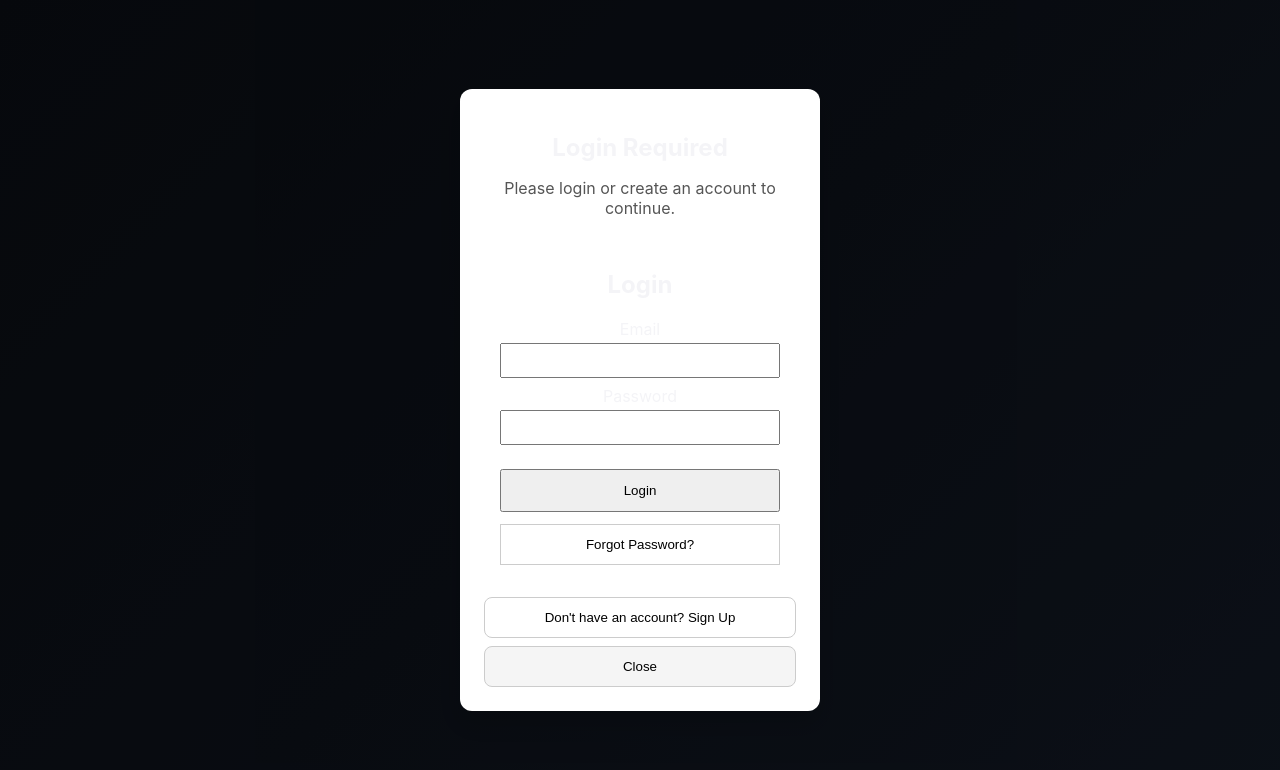
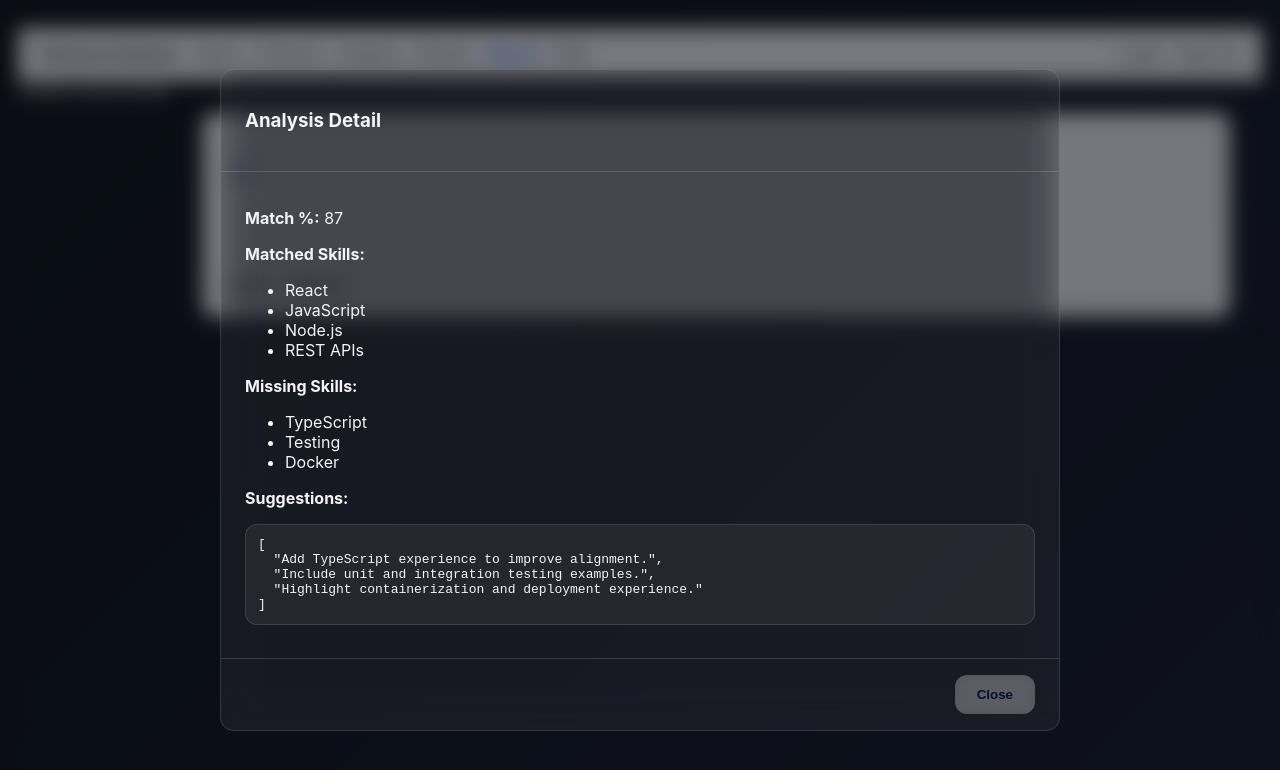
Before and after one commit to GangaBalaSagar/ResumeAnalyzer, a React (Vite) app in the folder client/: page /app/report in a window 1280 px wide. Before the commit this address led to /login. Shown: the top 770 px of the page. Built offline with nearby package versions, Linux system fonts and the light colour scheme; no server answers.

Commit message:
feat: implement unified public and authenticated application experience

```diff
--- a/client/src/components/AnalysisDetail.jsx
+++ b/client/src/components/AnalysisDetail.jsx
@@ -1,12 +1,18 @@
 import { useEffect, useState } from "react";
 import api from "../api";
 
-export default function AnalysisDetail({ id, onClose }) {
-  const [data, setData] = useState(null);
+export default function AnalysisDetail({ id, onClose, reportData }) {
+  const [data, setData] = useState(reportData ?? null);
 
   useEffect(() => {
+    if (reportData) {
+      setData(reportData);
+      return;
+    }
+
+    if (!id) return;
     api.get(`/analyses/${id}`).then((res) => setData(res.data));
-  }, [id]);
+  }, [id, reportData]);
 
   if (!data) return null;
 
--- a/client/src/components/AnalyzeForm.jsx
+++ b/client/src/components/AnalyzeForm.jsx
@@ -6,6 +6,7 @@ import UploadBox from "./analyze/UploadBox";
 import JobDescriptionInput from "./analyze/JobDescriptionInput";
 import ActionControls from "./analyze/ActionControls";
 import { useAuth } from "../context/AuthContext";
+import { useAuthModal } from "../context/AuthModalContext";
 import { useReport } from "../context/ReportContext";
 
 const LS_JD_KEY = "ra_jd_v1";
@@ -17,9 +18,11 @@ export default function AnalyzeForm() {
   const [loading, setLoading] = useState(false);
   const [progress, setProgress] = useState(0);
   const [uploadError, setUploadError] = useState("");
+  const [showGuestModal, setShowGuestModal] = useState(false);
 
   const { requireAuth } = useAuthGate();
   const { user } = useAuth();
+  const { openLoginModal, openSignupModal } = useAuthModal();
   const { setCurrentReportId } = useReport();
   const navigate = useNavigate();
   const progressRef = useRef(null);
@@ -47,6 +50,11 @@ export default function AnalyzeForm() {
   async function handleAnalyze() {
     if (!file) return alert("Please upload a resume");
     if (!jd.trim()) return alert("Enter job description");
+
+    if (!user) {
+      setShowGuestModal(true);
+      return;
+    }
 
     const formData = new FormData();
     formData.append("file", file);
@@ -80,6 +88,16 @@ export default function AnalyzeForm() {
     } finally {
       setLoading(false);
     }
+  }
+
+  function handleOpenLogin() {
+    setShowGuestModal(false);
+    openLoginModal();
+  }
+
+  function handleOpenSignup() {
+    setShowGuestModal(false);
+    openSignupModal();
   }
 
   function handleReset() {
@@ -157,6 +175,25 @@ export default function AnalyzeForm() {
 
   return (
     <div className="analysis-grid">
+      {showGuestModal && (
+        <div style={{ position: "fixed", inset: 0, background: "rgba(17, 24, 39, 0.45)", display: "flex", alignItems: "center", justifyContent: "center", zIndex: 1000 }}>
+          <div style={{ background: "#fff", borderRadius: "12px", padding: "2rem", maxWidth: "420px", width: "90%", boxShadow: "0 10px 30px rgba(0,0,0,0.2)" }}>
+            <h3 style={{ marginTop: 0 }}>🔒 Analyze Your Resume</h3>
+            <p>Create a free account to:</p>
+            <ul style={{ paddingLeft: "1.2rem", marginBottom: "1rem" }}>
+              <li>Analyze your own resume</li>
+              <li>Generate ATS reports</li>
+              <li>Save analysis history</li>
+              <li>Track improvements</li>
+            </ul>
+            <div style={{ display: "flex", gap: "0.75rem", flexWrap: "wrap" }}>
+              <button type="button" onClick={handleOpenLogin}>Login</button>
+              <button type="button" onClick={handleOpenSignup}>Sign Up</button>
+              <button type="button" onClick={() => setShowGuestModal(false)}>Close</button>
+            </div>
+          </div>
+        </div>
+      )}
       {/* LEFT CARD */}
       <div className="card">
         <h3>Analyze Resume</h3>
@@ -179,7 +216,13 @@ export default function AnalyzeForm() {
         <ActionControls
           loading={loading}
           progress={progress}
-          onAnalyze={() => requireAuth(handleAnalyze)}
+          onAnalyze={() => {
+            if (!user) {
+              setShowGuestModal(true);
+              return;
+            }
+            requireAuth(handleAnalyze);
+          }}
           onReset={handleReset}
         />
       </div>
--- a/client/src/components/PastAnalysesList.jsx
+++ b/client/src/components/PastAnalysesList.jsx
@@ -5,10 +5,12 @@ import EmptyHistory from "./history/EmptyHistory";
 import HistoryList from "./history/HistoryList";
 import DeleteConfirmation from "./history/DeleteConfirmation";
 import { useAuth } from "../context/AuthContext";
+import { useAuthModal } from "../context/AuthModalContext";
 import { useReport } from "../context/ReportContext";
 
 export default function PastAnalysesList({ setActiveTab }) {
   const { user } = useAuth();
+  const { openLoginModal, openSignupModal } = useAuthModal();
   const { setCurrentReportId } = useReport();
   const navigate = useNavigate();
   const [items, setItems] = useState([]);
@@ -119,6 +121,27 @@ export default function PastAnalysesList({ setActiveTab }) {
     }
   }
 
+  if (!user) {
+    return (
+      <div className="card">
+        <h3>📂 Analysis History</h3>
+        <p style={{ marginTop: 12 }}>
+          Your analysis history will appear here after you create an account and analyze your resume.
+        </p>
+        <ul style={{ paddingLeft: "1.25rem", marginTop: 12 }}>
+          <li>View previous ATS reports</li>
+          <li>Track resume improvements</li>
+          <li>Compare ATS scores</li>
+          <li>Delete old analyses</li>
+        </ul>
+        <div style={{ display: "flex", gap: "0.75rem", marginTop: 16, flexWrap: "wrap" }}>
+          <button type="button" onClick={() => openLoginModal()}>Login</button>
+          <button type="button" onClick={() => openSignupModal()}>Sign Up</button>
+        </div>
+      </div>
+    );
+  }
+
   if (loadError) {
     return (
       <div className="card" style={{ borderColor: "var(--danger)" }}>
--- /dev/null
+++ b/client/src/components/navbar/Navbar.jsx
@@ -0,0 +1,93 @@
+import { NavLink, useNavigate } from "react-router-dom";
+import { useAuth } from "../../context/AuthContext";
+
+const navStyle = {
+  display: "flex",
+  alignItems: "center",
+  justifyContent: "space-between",
+  gap: "1rem",
+  padding: "1rem 1.5rem",
+  borderBottom: "1px solid #e5e7eb",
+  backgroundColor: "#fff",
+};
+
+const linkStyle = {
+  textDecoration: "none",
+  color: "#374151",
+  fontWeight: 500,
+};
+
+const activeLinkStyle = {
+  ...linkStyle,
+  color: "#2563eb",
+  fontWeight: 700,
+};
+
+export default function Navbar() {
+  const { user, signOut } = useAuth();
+  const navigate = useNavigate();
+  const isAuthenticated = Boolean(user);
+
+  const handleLogout = async () => {
+    await signOut();
+    navigate("/");
+  };
+
+  return (
+    <nav style={navStyle}>
+      <div style={{ display: "flex", alignItems: "center", gap: "1rem" }}>
+        <NavLink to="/" style={{ textDecoration: "none", color: "#111827", fontWeight: 700 }}>
+          Resume Analyzer
+        </NavLink>
+
+        <div style={{ display: "flex", alignItems: "center", gap: "1rem", flexWrap: "wrap" }}>
+          <NavLink to="/" style={({ isActive }) => (isActive ? activeLinkStyle : linkStyle)}>
+            Home
+          </NavLink>
+          <NavLink to="/features" style={({ isActive }) => (isActive ? activeLinkStyle : linkStyle)}>
+            Features
+          </NavLink>
+          <NavLink to="/app/analyze" style={({ isActive }) => (isActive ? activeLinkStyle : linkStyle)}>
+            Analyze
+          </NavLink>
+          <NavLink to="/app/history" style={({ isActive }) => (isActive ? activeLinkStyle : linkStyle)}>
+            History
+          </NavLink>
+          <NavLink to="/app/report" style={({ isActive }) => (isActive ? activeLinkStyle : linkStyle)}>
+            Report
+          </NavLink>
+          <NavLink to="/faq" style={({ isActive }) => (isActive ? activeLinkStyle : linkStyle)}>
+            FAQ
+          </NavLink>
+          {isAuthenticated && (
+            <NavLink to="/app/dashboard" style={({ isActive }) => (isActive ? activeLinkStyle : linkStyle)}>
+              Dashboard
+            </NavLink>
+          )}
+        </div>
+      </div>
+
+      <div style={{ display: "flex", alignItems: "center", gap: "1rem" }}>
+        {isAuthenticated ? (
+          <>
+            <NavLink to="/app/account" style={({ isActive }) => (isActive ? activeLinkStyle : linkStyle)}>
+              Account
+            </NavLink>
+            <button type="button" onClick={handleLogout} style={{ border: "none", background: "transparent", cursor: "pointer", color: "#374151", fontWeight: 500 }}>
+              Logout
+            </button>
+          </>
+        ) : (
+          <>
+            <NavLink to="/login" style={({ isActive }) => (isActive ? activeLinkStyle : linkStyle)}>
+              Login
+            </NavLink>
+            <NavLink to="/signup" style={({ isActive }) => (isActive ? activeLinkStyle : linkStyle)}>
+              Sign Up
+            </NavLink>
+          </>
+        )}
+      </div>
+    </nav>
+  );
+}
--- /dev/null
+++ b/client/src/demoReport.json
@@ -0,0 +1,10 @@
+{
+  "matchPercent": 87,
+  "matchedSkills": ["React", "JavaScript", "Node.js", "REST APIs"],
+  "missingSkills": ["TypeScript", "Testing", "Docker"],
+  "suggestions": [
+    "Add TypeScript experience to improve alignment.",
+    "Include unit and integration testing examples.",
+    "Highlight containerization and deployment experience."
+  ]
+}
--- a/client/src/layouts/AppLayout.jsx
+++ b/client/src/layouts/AppLayout.jsx
@@ -1,14 +1,17 @@
 import { Outlet } from "react-router-dom";
+import Navbar from "../components/navbar/Navbar";
 
 export default function AppLayout() {
   return (
     <div>
-      <aside>Sidebar placeholder</aside>
-      <div>
-        <header>Topbar placeholder</header>
-        <main>
-          <Outlet />
-        </main>
+      <Navbar />
+      <div style={{ display: "flex" }}>
+        <aside>Sidebar placeholder</aside>
+        <div style={{ flex: 1 }}>
+          <main>
+            <Outlet />
+          </main>
+        </div>
       </div>
     </div>
   );
--- a/client/src/layouts/PublicLayout.jsx
+++ b/client/src/layouts/PublicLayout.jsx
@@ -1,9 +1,10 @@
 import { Outlet } from "react-router-dom";
+import Navbar from "../components/navbar/Navbar";
 
 export default function PublicLayout() {
   return (
     <div>
-      <nav>Navbar placeholder</nav>
+      <Navbar />
       <main>
         <Outlet />
       </main>
--- a/client/src/pages/app/Report.jsx
+++ b/client/src/pages/app/Report.jsx
@@ -2,21 +2,48 @@ import { useEffect, useState } from "react";
 import { useNavigate } from "react-router-dom";
 import api from "../../api";
 import AnalysisDetail from "../../components/AnalysisDetail";
+import { useAuth } from "../../context/AuthContext";
+import { useAuthModal } from "../../context/AuthModalContext";
 import { useReport } from "../../context/ReportContext";
+import demoReport from "../../demoReport.json";
 
 export default function Report() {
   const navigate = useNavigate();
+  const { user } = useAuth();
+  const { openLoginModal, openSignupModal } = useAuthModal();
   const { currentReportId } = useReport();
   const [data, setData] = useState(null);
 
   useEffect(() => {
+    if (!user) {
+      setData(demoReport);
+      return;
+    }
+
     if (!currentReportId) {
       setData(null);
       return;
     }
 
     api.get(`/analyses/${currentReportId}`).then((res) => setData(res.data));
-  }, [currentReportId]);
+  }, [currentReportId, user]);
+
+  if (!user) {
+    return (
+      <div style={{ padding: "2rem" }}>
+        <div style={{ background: "#f8fafc", border: "1px solid #e5e7eb", borderRadius: "12px", padding: "1.25rem", marginBottom: "1rem" }}>
+          <h2>📊 Demo Report</h2>
+          <p>This is a sample ATS analysis.</p>
+          <p>Sign in to analyze your own resume and generate personalized reports.</p>
+          <div style={{ display: "flex", gap: "0.75rem", marginTop: "1rem", flexWrap: "wrap" }}>
+            <button type="button" onClick={() => openLoginModal()}>Login</button>
+            <button type="button" onClick={() => openSignupModal()}>Sign Up</button>
+          </div>
+        </div>
+        <AnalysisDetail reportData={demoReport} onClose={() => navigate("/app/history")} />
+      </div>
+    );
+  }
 
   if (!currentReportId) {
     return (
--- a/client/src/routes/AppRoutes.jsx
+++ b/client/src/routes/AppRoutes.jsx
@@ -90,16 +90,16 @@ export default function AppRoutes() {
         />
       </Route>
 
-      {/* Protected Application */}
+      {/* Application */}
       <Route element={<AppLayout />}>
+        <Route path="/app/analyze" element={<Analyze />} />
+        <Route path="/app/history" element={<History />} />
+        <Route path="/app/report" element={<Report />} />
         <Route element={<ProtectedRoute />}>
           <Route
             path="/app/dashboard"
             element={<PlaceholderPage title="Dashboard" />}
           />
-          <Route path="/app/analyze" element={<Analyze />} />
-          <Route path="/app/history" element={<History />} />
-          <Route path="/app/report" element={<Report />} />
           <Route
             path="/app/account"
             element={<PlaceholderPage title="Account" />}
```
